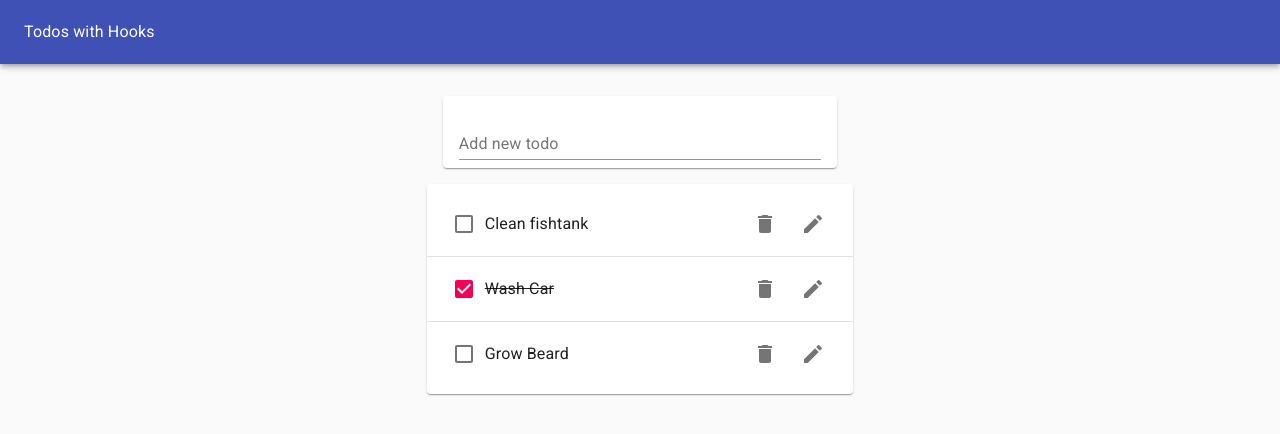
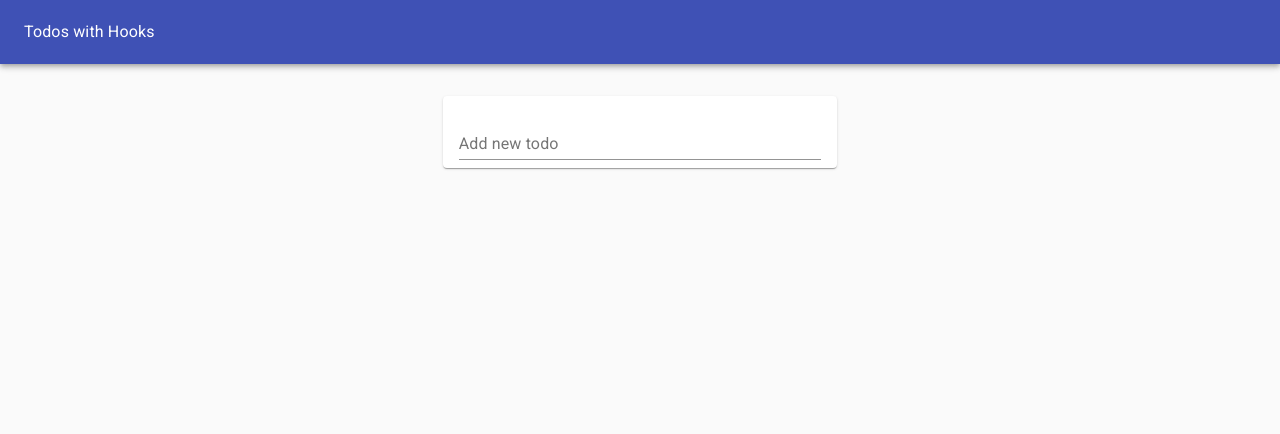
Before and after one commit to usernameistai/react-hooks, a React (Create React App) app: page / in a window 1280 px wide. Shown: the top 434 px of the page. Built offline with nearby package versions, Linux system fonts and the light colour scheme.

Commit message:
Added useEffect and window.localstorage setItem  JSON.stringify and made new initialTodos with JSON.parse window.locatstorage getItem

```diff
--- a/src/TodoApp.js
+++ b/src/TodoApp.js
@@ -1,4 +1,4 @@
-import React, { useState } from 'react';
+import React, { useState, useEffect } from 'react';
 import TodoList from './TodoList';
 import TodoForm from './TodoForm';
 import uuid from 'uuid/v4';
@@ -9,12 +9,18 @@
 import Grid from '@material-ui/core/Grid';
 
 function TodoApp() {
-  const initialTodos = [
+  const initialTodos = JSON.parse(window.localStorage.getItem("todos") || "[]");
+  /* const initialTodos = [
     { id: 1, task: "Clean fishtank", completed: false },
     { id: 2, task: "Wash Car", completed: true },
     { id: 3, task: "Grow Beard", completed: false }
-  ];
+  ]; */
   const [todos, setTodos] = useState(initialTodos);
+
+  useEffect(() => {
+    window.localStorage.setItem("todos", JSON.stringify(todos));
+  }, [todos]); // square brackets shows when useEffect will run
+
   const addTodo = (newTodoText) => {
     setTodos([...todos, {id: uuid(), task: newTodoText, completed: false}]);
   };
--- a/src/TodoList.js
+++ b/src/TodoList.js
@@ -5,6 +5,7 @@
 import Divider from '@material-ui/core/Divider';
 
 function TodoList({ todos, removeTodo, toggleTodo, editTodo }) {
+  if(todos.length)
     return (
       <Paper>
         <List>
@@ -26,6 +27,7 @@
         </List>
       </Paper>
     );
+  return null;
 }
 
 export default TodoList;
```
Lines whose indentation alone changed are shown as unchanged.
